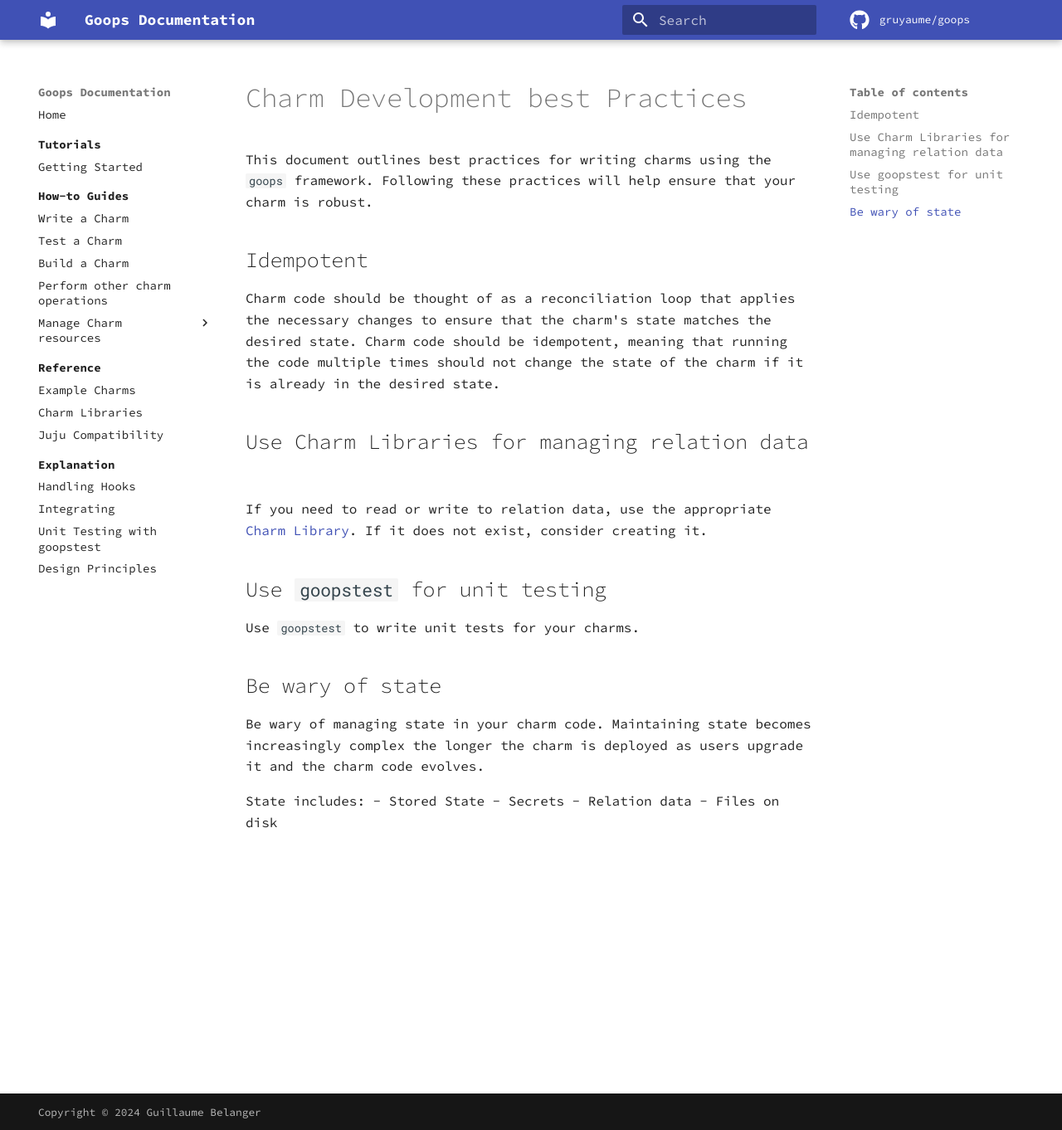
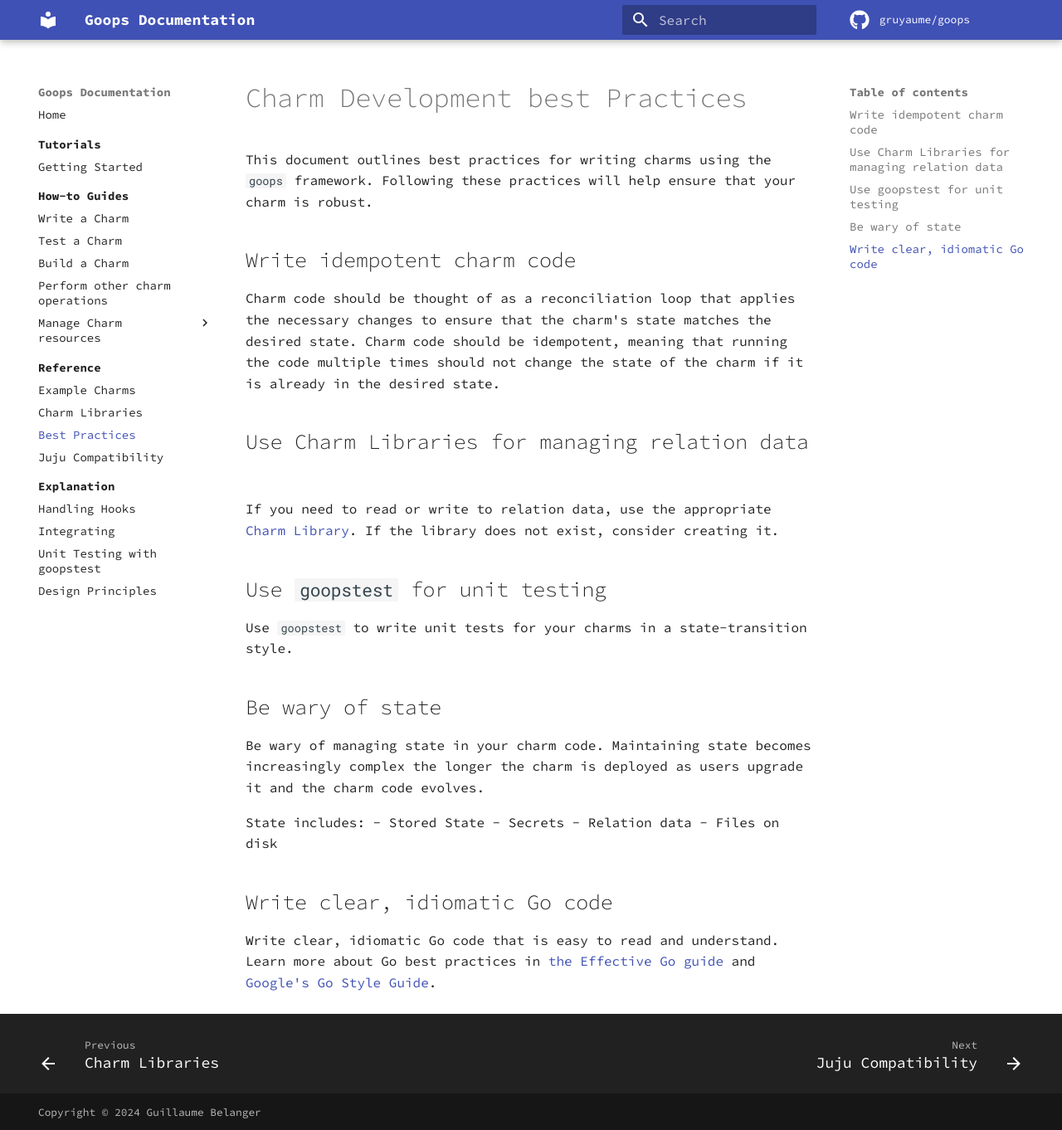
Before and after one commit to gruyaume/goops, an MkDocs documentation site: the page built from docs/reference/best_practices.md, in a window 1280 px wide and 1362 px high. Shown: the whole window at 83% size. Built offline with MkDocs 1.6.1 and Material for MkDocs 9.7.7, drawn with Linux system fonts in a browser that asks for light colours; comment, search, counter and statistics services are not loaded.

Commit message:
docs: add reference to best practices (#77)
Signed-off-by: Guillaume Belanger <guillaume.belanger27@gmail.com>

```diff
--- a/docs/reference/best_practices.md
+++ b/docs/reference/best_practices.md
@@ -6,17 +6,17 @@ description: Best practices for writing charms with `goops`.
 
 This document outlines best practices for writing charms using the `goops` framework. Following these practices will help ensure that your charm is robust.
 
-## Idempotent
+## Write idempotent charm code
 
 Charm code should be thought of as a reconciliation loop that applies the necessary changes to ensure that the charm's state matches the desired state. Charm code should be idempotent, meaning that running the code multiple times should not change the state of the charm if it is already in the desired state.
 
 ## Use Charm Libraries for managing relation data
 
-If you need to read or write to relation data, use the appropriate [Charm Library](../reference/charm_libraries.md). If it does not exist, consider creating it.
+If you need to read or write to relation data, use the appropriate [Charm Library](../reference/charm_libraries.md). If the library does not exist, consider creating it.
 
 ## Use `goopstest` for unit testing
 
-Use `goopstest` to write unit tests for your charms.
+Use `goopstest` to write unit tests for your charms in a state-transition style.
 
 ## Be wary of state
 
@@ -27,3 +27,7 @@ State includes:
 - Secrets
 - Relation data
 - Files on disk
+
+## Write clear, idiomatic Go code
+
+Write clear, idiomatic Go code that is easy to read and understand. Learn more about Go best practices in [the Effective Go guide](https://go.dev/doc/effective_go) and [Google's Go Style Guide](https://google.github.io/styleguide/go/guide).
--- a/mkdocs.yml
+++ b/mkdocs.yml
@@ -55,6 +55,7 @@ nav:
     - reference/index.md
     - Example Charms: reference/example_charms.md
     - Charm Libraries: reference/charm_libraries.md
+    - Best Practices: reference/best_practices.md
     - Juju Compatibility: reference/juju_compatibility.md
   - Explanation:
     - explanation/index.md
```
